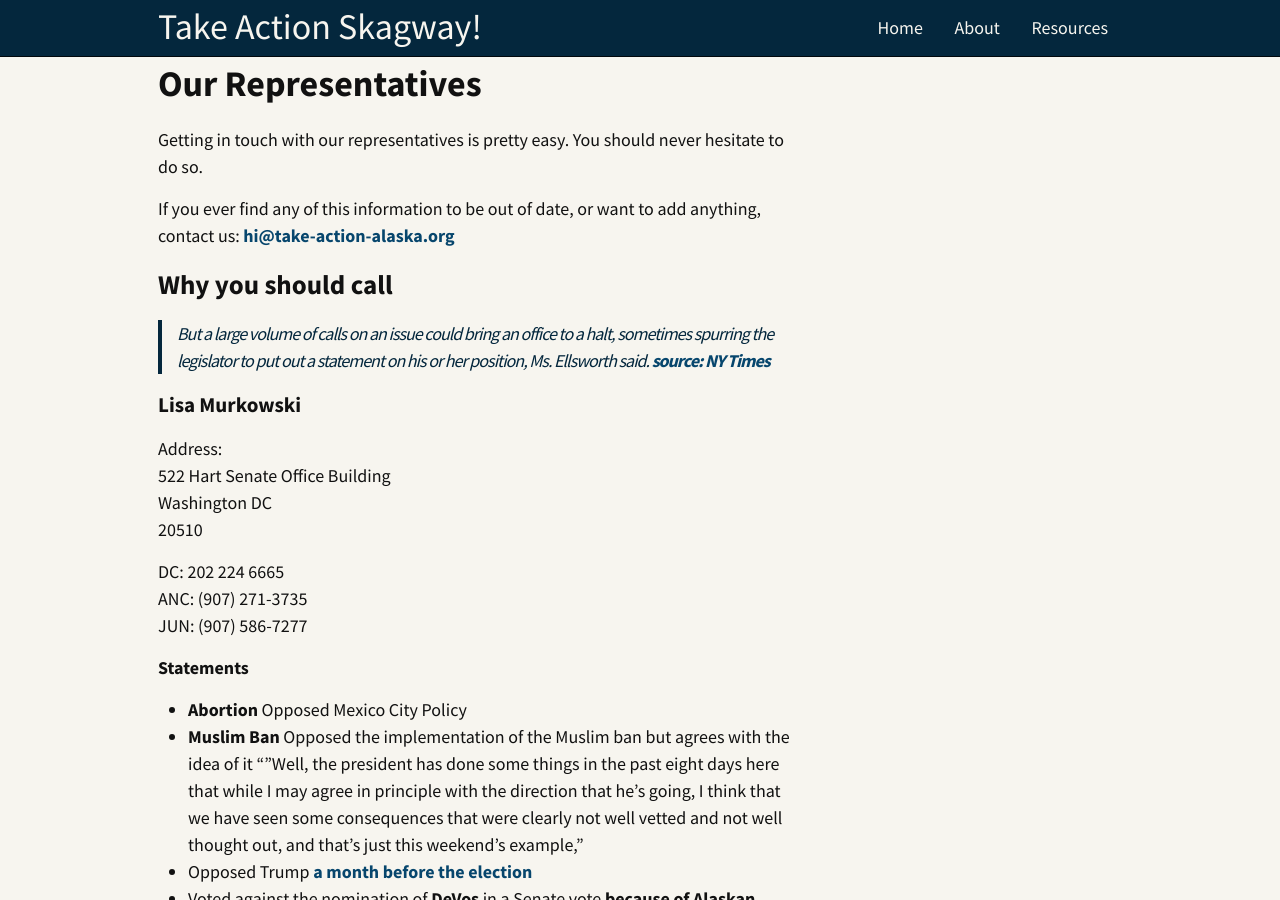
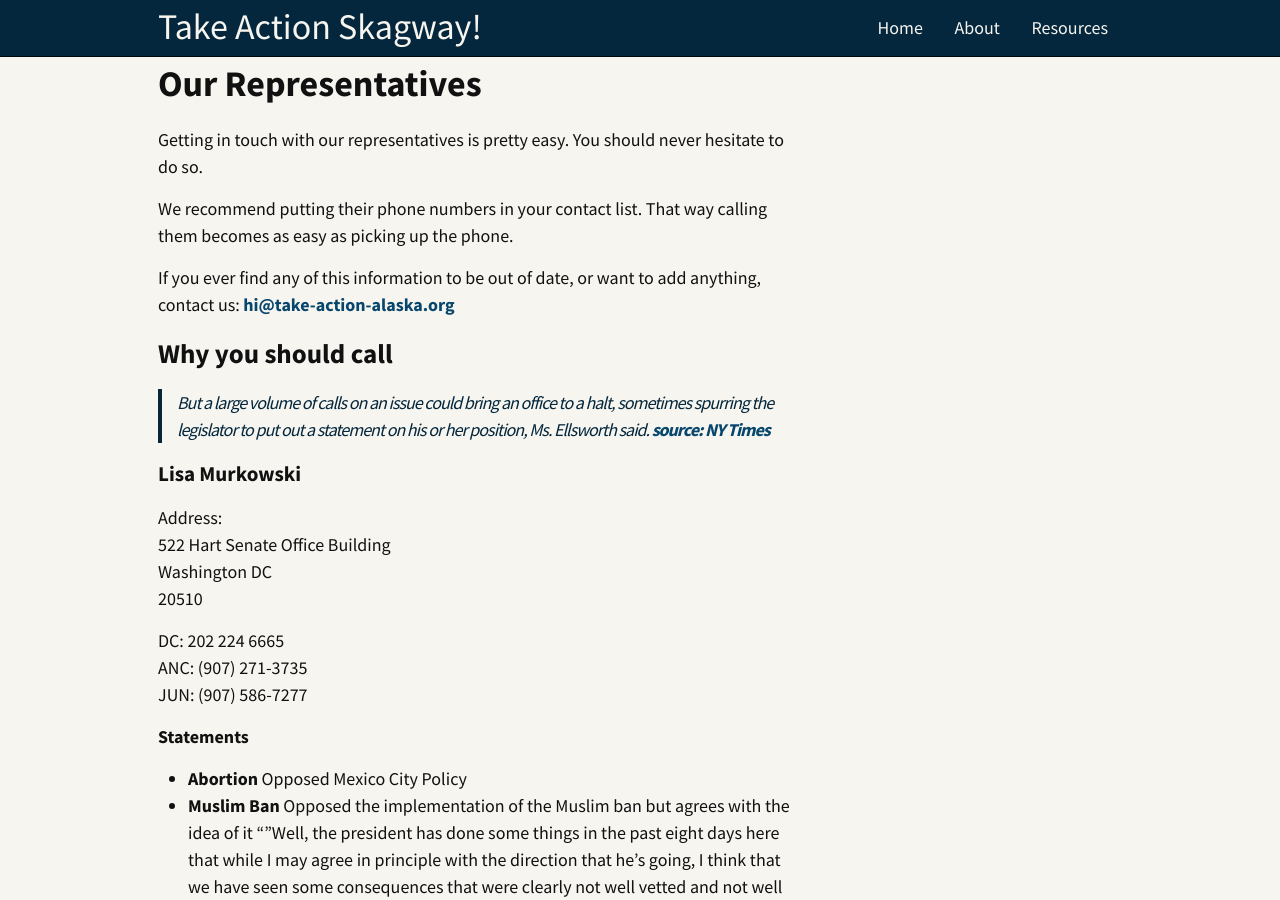
Before and after one commit to simonv3/take-action-skagway, a Jekyll site: the page built from pages/representatives.md, in a window 1280 px wide and 900 px high. Built offline with Jekyll 4.4.1, drawn with Linux system fonts in a browser that asks for light colours; nearby versions of some CDN libraries; comment, search, counter and statistics services are not loaded.

Commit message:
Add sentence about calling representatives

```diff
--- a/pages/representatives.md
+++ b/pages/representatives.md
@@ -5,6 +5,9 @@ title: "Our Representatives"
 
 Getting in touch with our representatives is pretty easy.
 You should never hesitate to do so.
+
+We recommend putting their phone numbers in your contact list.
+That way calling them becomes as easy as picking up the phone.
 
 If you ever find any of this information to be out of date, or want to add anything, contact us: [hi@take-action-alaska.org](mailto:hi@take-action-alaska.org)
 
```
